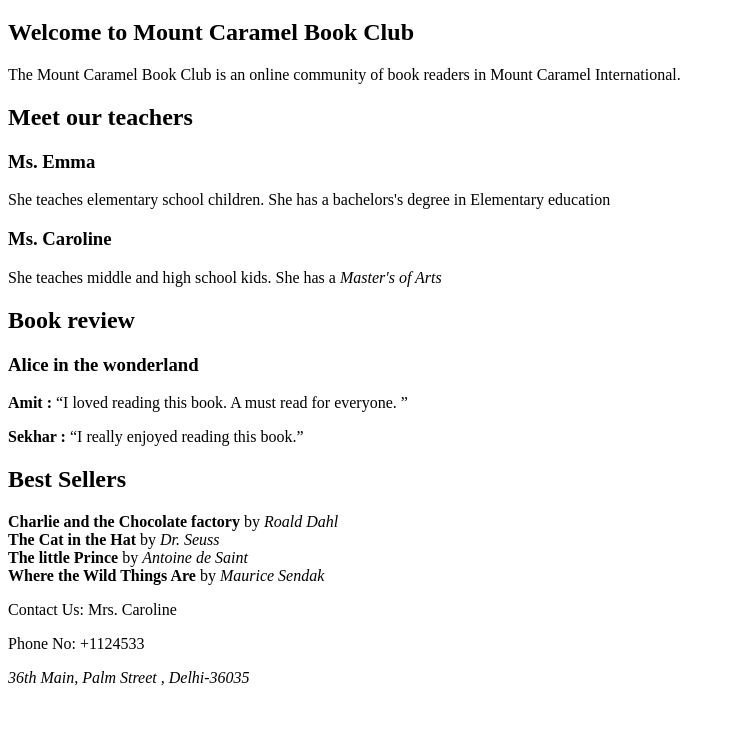
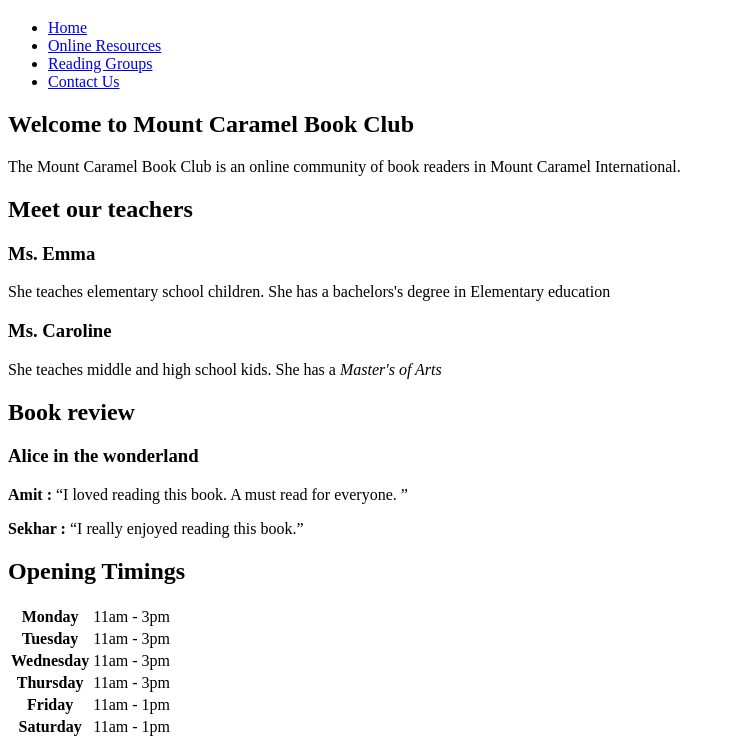
Before and after one commit to reyaanshrd/HTML-Activitys, a plain HTML site: page Bookmark .html in a window 1280 px wide. Shown: the part 61-800 px from the top of the page, without its empty margins (0-735 px from the left). Drawn offline with Linux system fonts and the light colour scheme.

Commit message:
commit 3

```diff
--- a/Bookmark .html
+++ b/Bookmark .html
@@ -10,6 +10,13 @@
     <h1>
         Mount Caramel Book Club
     </h1>
+    <!--navbar-->
+    <ul>
+        <li><a href="index.html">Home</a></li>
+        <li><a href="https://idriesshahfoundation.org/books-childrens-books/" target="_blank">Online Resources</a></li>
+        <li><a href="#">Reading Groups</a></li>
+        <li><a href="#">Contact Us</a></li>
+    </ul>
     <!--Intro-->
     <h2>Welcome to Mount Caramel Book Club</h2>
     <p>The Mount Caramel Book Club is an online community of book readers in Mount Caramel International.</p>
@@ -24,12 +31,47 @@
     <h3>Alice in the wonderland</h3>
     <p><strong>Amit : </strong> <q>I loved reading this book. A must read for everyone. </q></p>
     <p><strong>Sekhar : </strong><q>I really enjoyed reading this book.</q></p>
+    <!--content-3(table)-->
+    <h2>Opening Timings</h2>
+    <table>
+        <tr>
+            <th>Monday</th>
+            <td>11am - 3pm</td>
+        </tr>
+        <tr>
+            <th>Tuesday</th>
+            <td>11am - 3pm</td>
+        </tr>
+        <tr>
+            <th>Wednesday</th>
+            <td>11am - 3pm</td>
+        </tr>
+        <tr>
+            <th>Thursday</th>
+            <td>11am - 3pm</td>
+        </tr>
+        <tr>
+            <th>Friday</th>
+            <td>11am - 1pm</td>
+        </tr>
+        <tr>
+            <th>Saturday</th>
+            <td>11am - 1pm</td>
+        </tr>
+        <tr>
+            <th>Sunday</th>
+            <td>Closed</td>
+        </tr>
+    </table>
     <!--Bestseller Section-->
+
     <h2>Best Sellers</h2>
-    <b>Charlie and the Chocolate factory</b> by <em>Roald Dahl</em><br>
-    <b>The Cat in the Hat</b> by <em>Dr. Seuss</em><br>
-    <b>The little Prince</b> by <em>Antoine de Saint</em><br>
-    <b>Where the Wild Things Are</b> by <em>Maurice Sendak</em><br>
+    <ol>
+    <li><b>Charlie and the Chocolate factory</b> by <em>Roald Dahl</em><br></li>
+    <li><b>The Cat in the Hat</b> by <em>Dr. Seuss</em><br></li>
+    <li><b>The little Prince</b> by <em>Antoine de Saint</em><br></li>
+    <li><b>Where the Wild Things Are</b> by <em>Maurice Sendak</em><br></li>
+</ol>
     <!--contact-info-->
     <p>Contact Us: Mrs. Caroline</p>
     <p>Phone No: +1124533</p>
```
